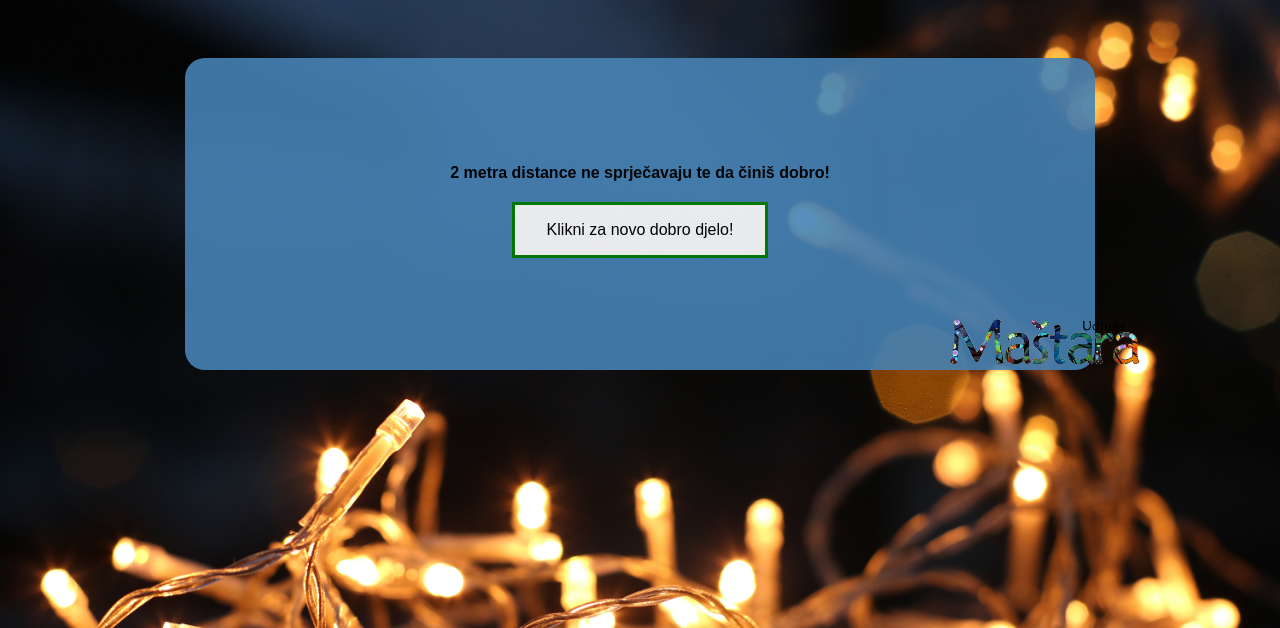
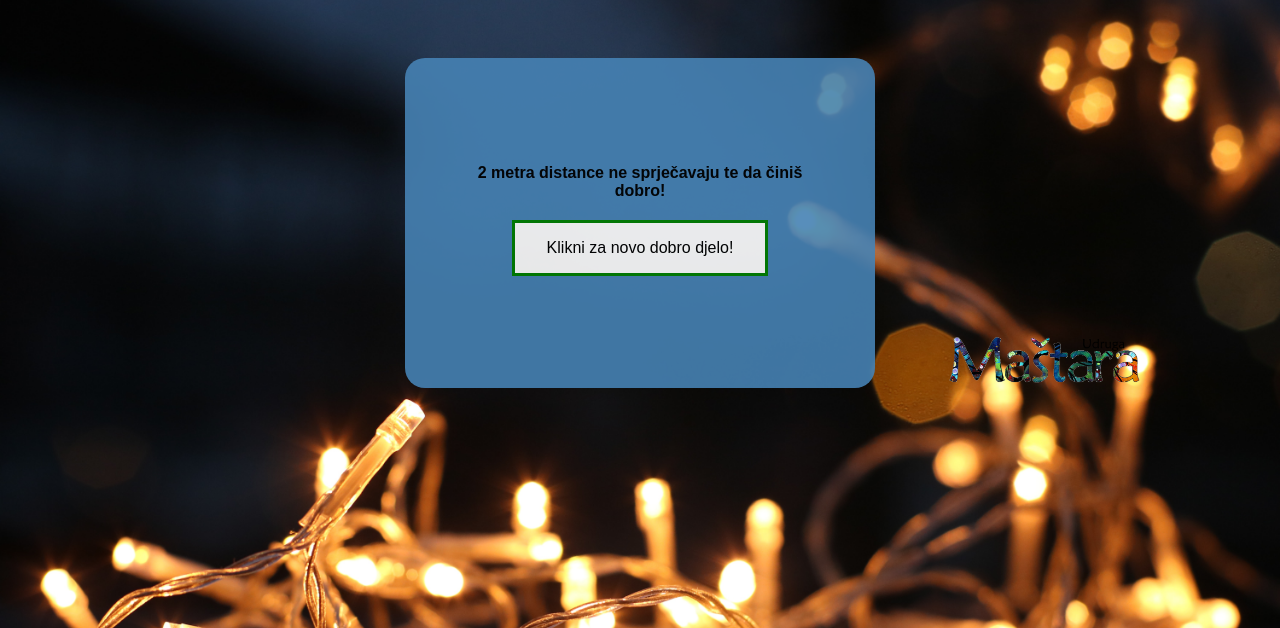
Before and after one commit to matrat99/djela, a PHP site: page / in a window 1280 px wide. Shown: the top 628 px of the page. Run offline with PHP 8.4, Linux system fonts and the light colour scheme.

Commit message:
Update kutija.css

```diff
--- a/kutija.css
+++ b/kutija.css
@@ -32,7 +32,7 @@ body {
 }
 
 .sadrzaj2 {
-	width: 90%;
+	width: 470px;
 	background: steelblue;
 	opacity: 0.9;
 	border-radius: 20px;
```
